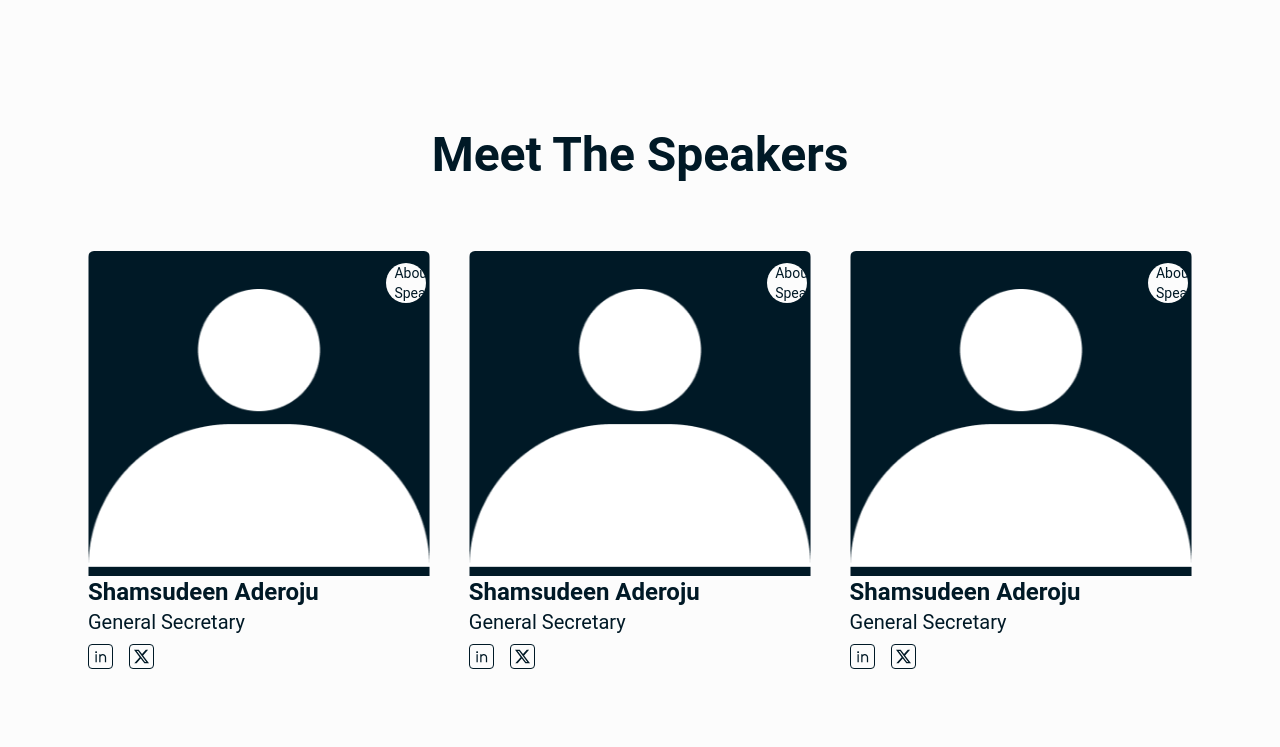
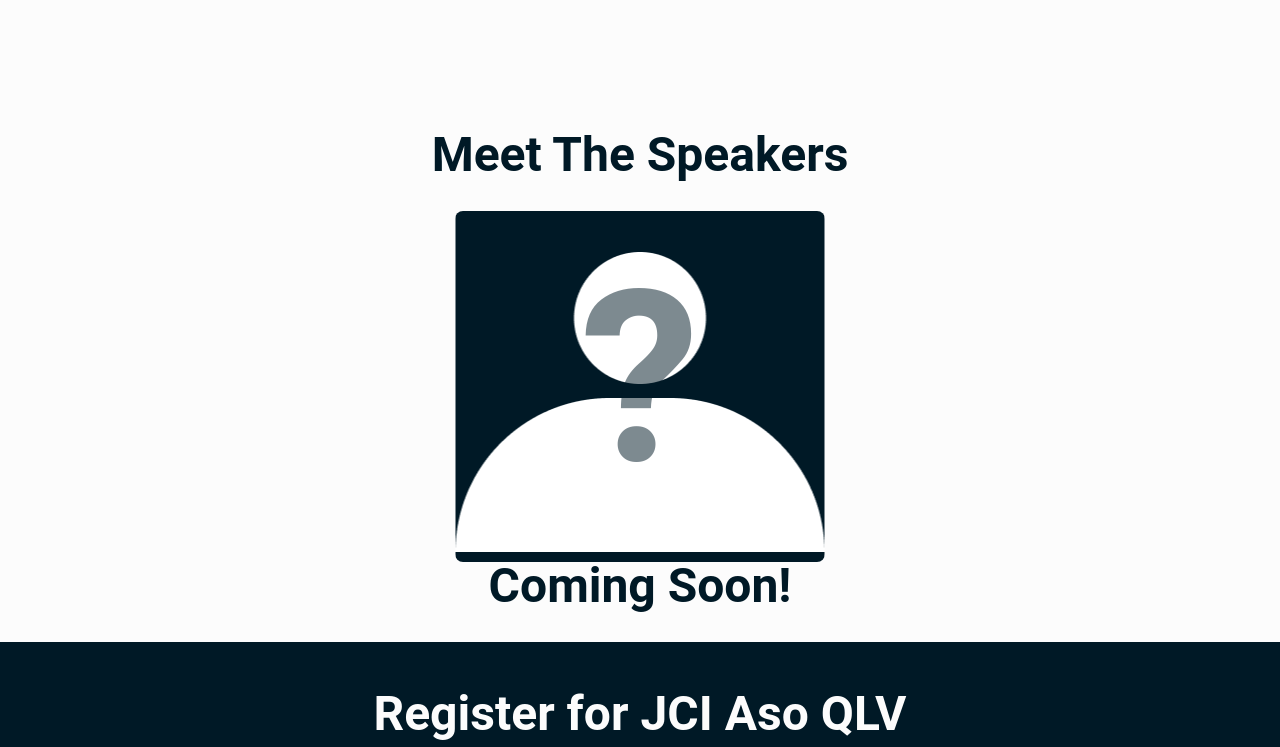
Before and after one commit to Yusuf-Najeeb/jciaso, a React (Create React App) app: page /QLV in a window 1280 px wide. Shown: the part 2260-3007 px from the top of the page. Built offline with nearby package versions, Linux system fonts and the light colour scheme.

Commit message:
Modified: Speakers Sections

```diff
--- a/src/components/QLV/Speakers.jsx
+++ b/src/components/QLV/Speakers.jsx
@@ -5,60 +5,60 @@ import { RiLinkedinLine } from "react-icons/ri";
 import Avatar from "./assets/avatar.png";
 
 const data = [
-  {
-    name: "Shamsudeen Aderoju",
-    avatar: Avatar,
-    position: "General Secretary",
-    linkedin: "https://www.linkedin.com/",
-    twitter: "https://twitter.com/",
-    profile:
-      "Lorem ipsum dolor, sit amet consectetur adipisicing elit. Architecto facere ea minus, perferendis, debitis neque iste excepturi nihil cupiditate, eveniet autem sapiente dolorem consequuntur necessitatibus laborum maiores. Animi, est. Alias.",
-  },
-  {
-    name: "Shamsudeen Aderoju",
-    avatar: Avatar,
-    position: "General Secretary",
-    linkedin: "https://www.linkedin.com/",
-    twitter: "https://twitter.com/",
-    profile:
-      "Lorem ipsum dolor, sit amet consectetur adipisicing elit. Architecto facere ea minus, perferendis, debitis neque iste excepturi nihil cupiditate, eveniet autem sapiente dolorem consequuntur necessitatibus laborum maiores. Animi, est. Alias.",
-  },
-  {
-    name: "Shamsudeen Aderoju",
-    avatar: Avatar,
-    position: "General Secretary",
-    linkedin: "https://www.linkedin.com/",
-    twitter: "https://twitter.com/",
-    profile:
-      "Lorem ipsum dolor, sit amet consectetur adipisicing elit. Architecto facere ea minus, perferendis, debitis neque iste excepturi nihil cupiditate, eveniet autem sapiente dolorem consequuntur necessitatibus laborum maiores. Animi, est. Alias.",
-  },
-  {
-    name: "Shamsudeen Aderoju",
-    avatar: Avatar,
-    position: "General Secretary",
-    linkedin: "https://www.linkedin.com/",
-    twitter: "https://twitter.com/",
-    profile:
-      "Lorem ipsum dolor, sit amet consectetur adipisicing elit. Architecto facere ea minus, perferendis, debitis neque iste excepturi nihil cupiditate, eveniet autem sapiente dolorem consequuntur necessitatibus laborum maiores. Animi, est. Alias.",
-  },
-  {
-    name: "Shamsudeen Aderoju",
-    avatar: Avatar,
-    position: "General Secretary",
-    linkedin: "https://www.linkedin.com/",
-    twitter: "https://twitter.com/",
-    profile:
-      "Lorem ipsum dolor, sit amet consectetur adipisicing elit. Architecto facere ea minus, perferendis, debitis neque iste excepturi nihil cupiditate, eveniet autem sapiente dolorem consequuntur necessitatibus laborum maiores. Animi, est. Alias.",
-  },
-  {
-    name: "Shamsudeen Aderoju",
-    avatar: Avatar,
-    position: "General Secretary",
-    linkedin: "https://www.linkedin.com/",
-    twitter: "https://twitter.com/",
-    profile:
-      "Lorem ipsum dolor, sit amet consectetur adipisicing elit. Architecto facere ea minus, perferendis, debitis neque iste excepturi nihil cupiditate, eveniet autem sapiente dolorem consequuntur necessitatibus laborum maiores. Animi, est. Alias.",
-  },
+  // {
+  //   name: "Shamsudeen Aderoju",
+  //   avatar: Avatar,
+  //   position: "General Secretary",
+  //   linkedin: "https://www.linkedin.com/",
+  //   twitter: "https://twitter.com/",
+  //   profile:
+  //     "Lorem ipsum dolor, sit amet consectetur adipisicing elit. Architecto facere ea minus, perferendis, debitis neque iste excepturi nihil cupiditate, eveniet autem sapiente dolorem consequuntur necessitatibus laborum maiores. Animi, est. Alias.",
+  // },
+  // {
+  //   name: "Shamsudeen Aderoju",
+  //   avatar: Avatar,
+  //   position: "General Secretary",
+  //   linkedin: "https://www.linkedin.com/",
+  //   twitter: "https://twitter.com/",
+  //   profile:
+  //     "Lorem ipsum dolor, sit amet consectetur adipisicing elit. Architecto facere ea minus, perferendis, debitis neque iste excepturi nihil cupiditate, eveniet autem sapiente dolorem consequuntur necessitatibus laborum maiores. Animi, est. Alias.",
+  // },
+  // {
+  //   name: "Shamsudeen Aderoju",
+  //   avatar: Avatar,
+  //   position: "General Secretary",
+  //   linkedin: "https://www.linkedin.com/",
+  //   twitter: "https://twitter.com/",
+  //   profile:
+  //     "Lorem ipsum dolor, sit amet consectetur adipisicing elit. Architecto facere ea minus, perferendis, debitis neque iste excepturi nihil cupiditate, eveniet autem sapiente dolorem consequuntur necessitatibus laborum maiores. Animi, est. Alias.",
+  // },
+  // {
+  //   name: "Shamsudeen Aderoju",
+  //   avatar: Avatar,
+  //   position: "General Secretary",
+  //   linkedin: "https://www.linkedin.com/",
+  //   twitter: "https://twitter.com/",
+  //   profile:
+  //     "Lorem ipsum dolor, sit amet consectetur adipisicing elit. Architecto facere ea minus, perferendis, debitis neque iste excepturi nihil cupiditate, eveniet autem sapiente dolorem consequuntur necessitatibus laborum maiores. Animi, est. Alias.",
+  // },
+  // {
+  //   name: "Shamsudeen Aderoju",
+  //   avatar: Avatar,
+  //   position: "General Secretary",
+  //   linkedin: "https://www.linkedin.com/",
+  //   twitter: "https://twitter.com/",
+  //   profile:
+  //     "Lorem ipsum dolor, sit amet consectetur adipisicing elit. Architecto facere ea minus, perferendis, debitis neque iste excepturi nihil cupiditate, eveniet autem sapiente dolorem consequuntur necessitatibus laborum maiores. Animi, est. Alias.",
+  // },
+  // {
+  //   name: "Shamsudeen Aderoju",
+  //   avatar: Avatar,
+  //   position: "General Secretary",
+  //   linkedin: "https://www.linkedin.com/",
+  //   twitter: "https://twitter.com/",
+  //   profile:
+  //     "Lorem ipsum dolor, sit amet consectetur adipisicing elit. Architecto facere ea minus, perferendis, debitis neque iste excepturi nihil cupiditate, eveniet autem sapiente dolorem consequuntur necessitatibus laborum maiores. Animi, est. Alias.",
+  // },
 ];
 
 const SpeakerCard = ({ speaker }) => {
@@ -107,11 +107,21 @@ const Speakers = ({ sectionRef }) => {
       <h2 className="text-3xl md:text-5xl font-bold text-center md:mb-8">
         Meet The Speakers
       </h2>
-      <div className="flex items-center justify-center md:justify-between flex-wrap">
-        {data.map((item, i) => {
-          return <SpeakerCard speaker={item} key={i} />;
-        })}
-      </div>
+      {data.length > 0 ? (
+        <div className="flex items-center justify-center md:justify-between flex-wrap">
+          {data.map((item, i) => {
+            return <SpeakerCard speaker={item} key={i} />;
+          })}
+        </div>
+      ) : (
+        <div className="relative flex flex-col items-center justify-center">
+          <img src={Avatar} alt="Coming Soon Avatar" className="rounded-lg" />
+          <h4 className="font-bold text-7xl md:text-[15rem] absolute top-12 animate-pulse">
+            ?
+          </h4>
+          <p className="font-bold text-3xl md:text-5xl">Coming Soon!</p>
+        </div>
+      )}
     </main>
   );
 };
```
Also changed, not shown: 1 other file (tests, documents, lock files or other folders).
